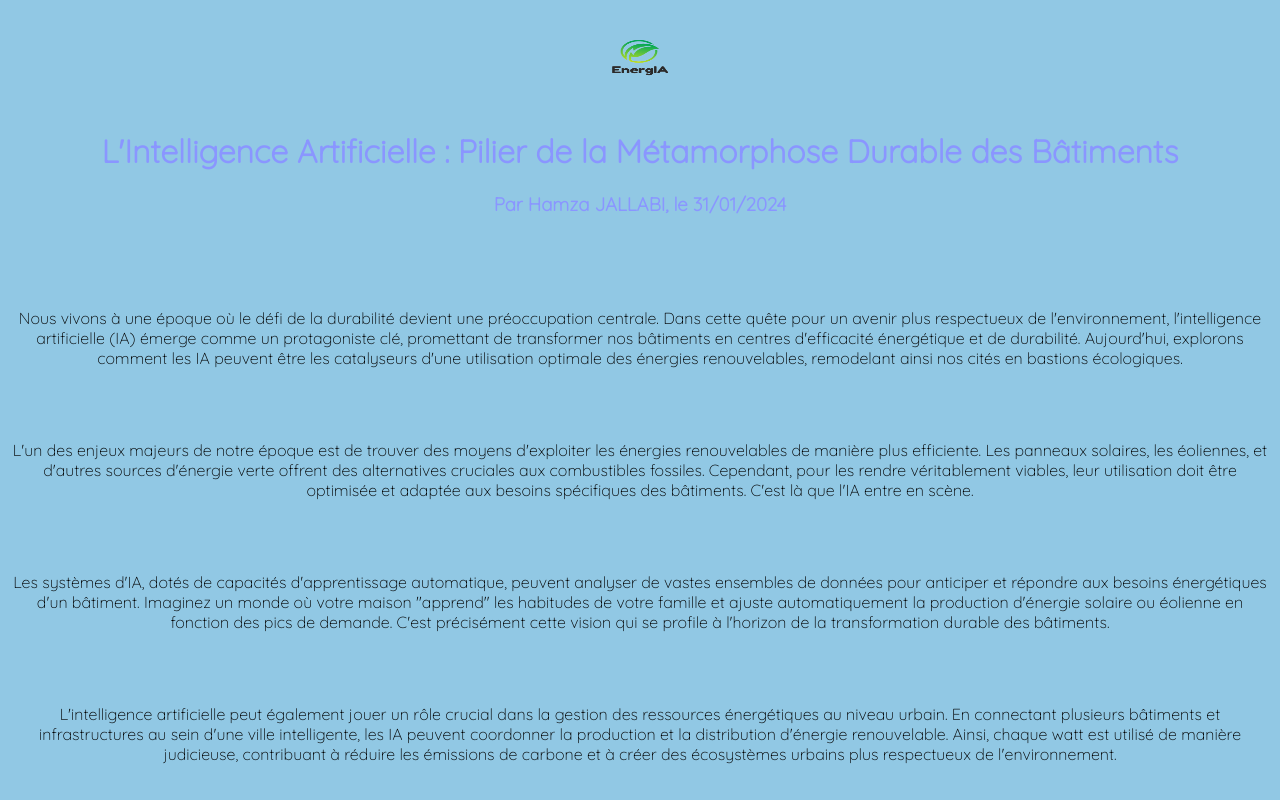
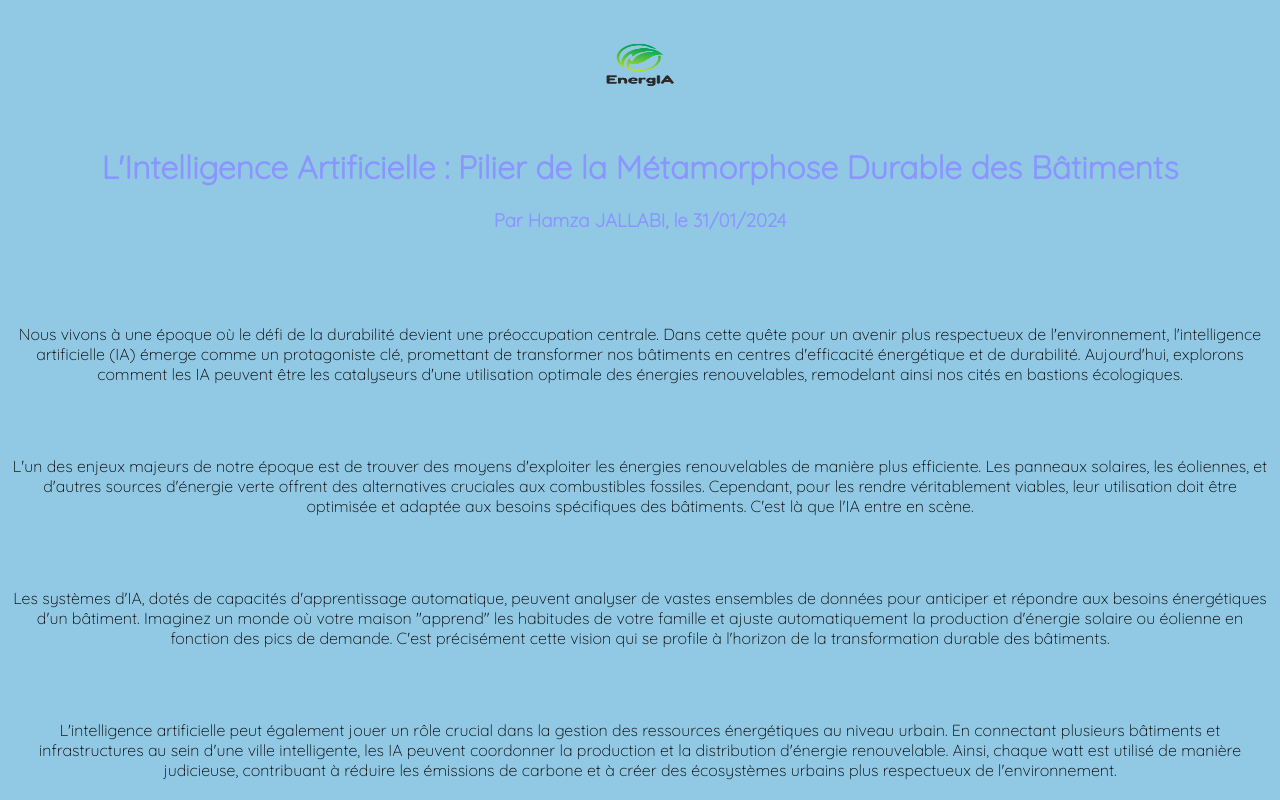
Before and after one commit to raresElu12/energIA, a plain HTML site: page articles/art-1.html in a window 1280 px wide. Shown: the top 800 px of the page. Drawn offline with Linux system fonts and the light colour scheme.

Commit message:
Update styleart.css

```diff
--- a/styleart.css
+++ b/styleart.css
@@ -15,8 +15,8 @@ h1,h2{
     color:#8a96ff;
 }
 img{
-    width:10vw;
-    height:10vh;
+    width:12vw;
+    height:12vh;
 }
 h2{
     font-size:14pt;
```
